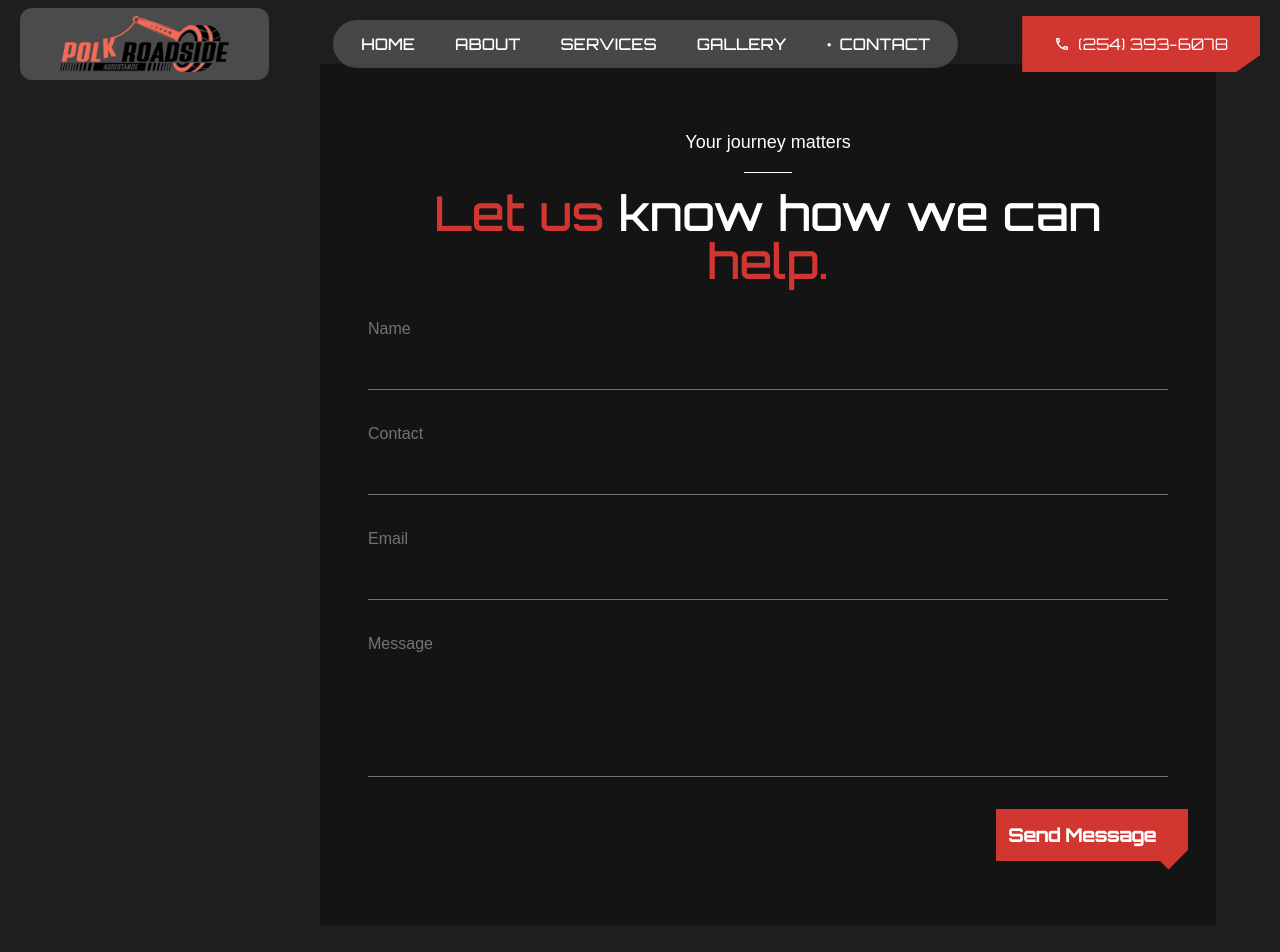
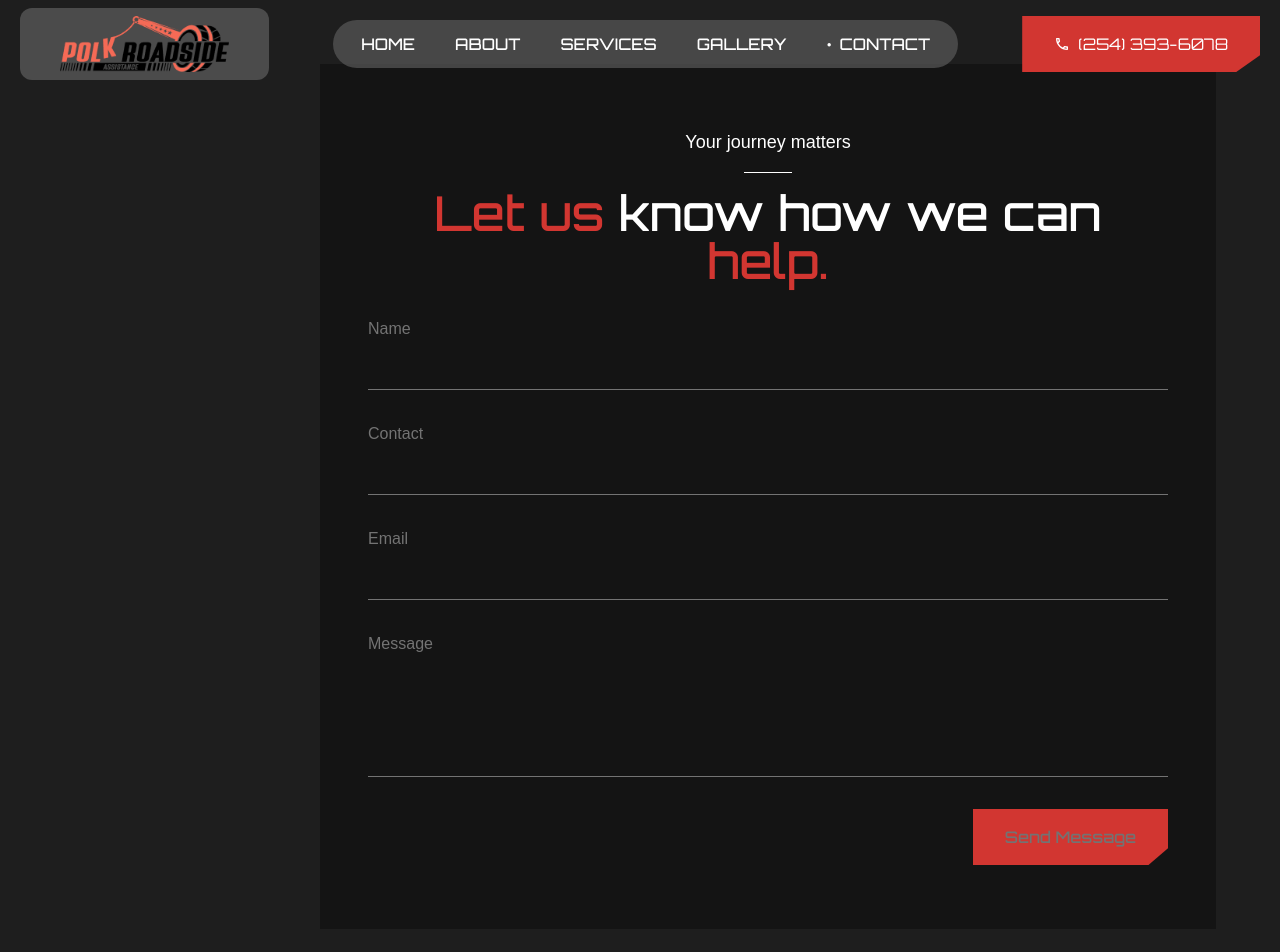
Before and after one commit to prabhatbhusal/mc2, a Next.js app: page /contact in a window 1280 px wide. Shown: the top 952 px of the page. Built offline with nearby package versions, Linux system fonts and the light colour scheme; a web font is replaced by a local one.

Commit message:
Changes in Contact

```diff
--- a/src/app/contact/page.tsx
+++ b/src/app/contact/page.tsx
@@ -4,6 +4,7 @@ import { useForm } from "react-hook-form";
 import { zodResolver } from "@hookform/resolvers/zod";
 import { z } from "zod";
 import { Button } from "@/components/ui/button";
+import Link from "next/link";
 
 // Zod schema
 const contactSchema = z.object({
@@ -111,15 +112,12 @@ const Page = () => {
             </div>
             <div className="flex justify-end">
               <Button
-                size="lg"
-                type="submit"
-                className="relative bg-primary text-white items-center flex font-semibold gap-2 p-2 sm:p-3"
+                variant="clip_primary"
               >
-                <h6 className="font-semibold text-base md:text-lg">
+                <Link href="/contact">
                   Send Message
-                </h6>
-                <span className="h-10 w-5 bg-primary absolute top-0 right-[-20px] hidden md:block"></span>
-                <span className="h-7 w-6 bg-primary rotate-45 absolute lg:top-7 lg:right-[-2px] translate-x-3 hidden md:block"></span>
+                </Link>
+
               </Button>
             </div>
           </form>
```
